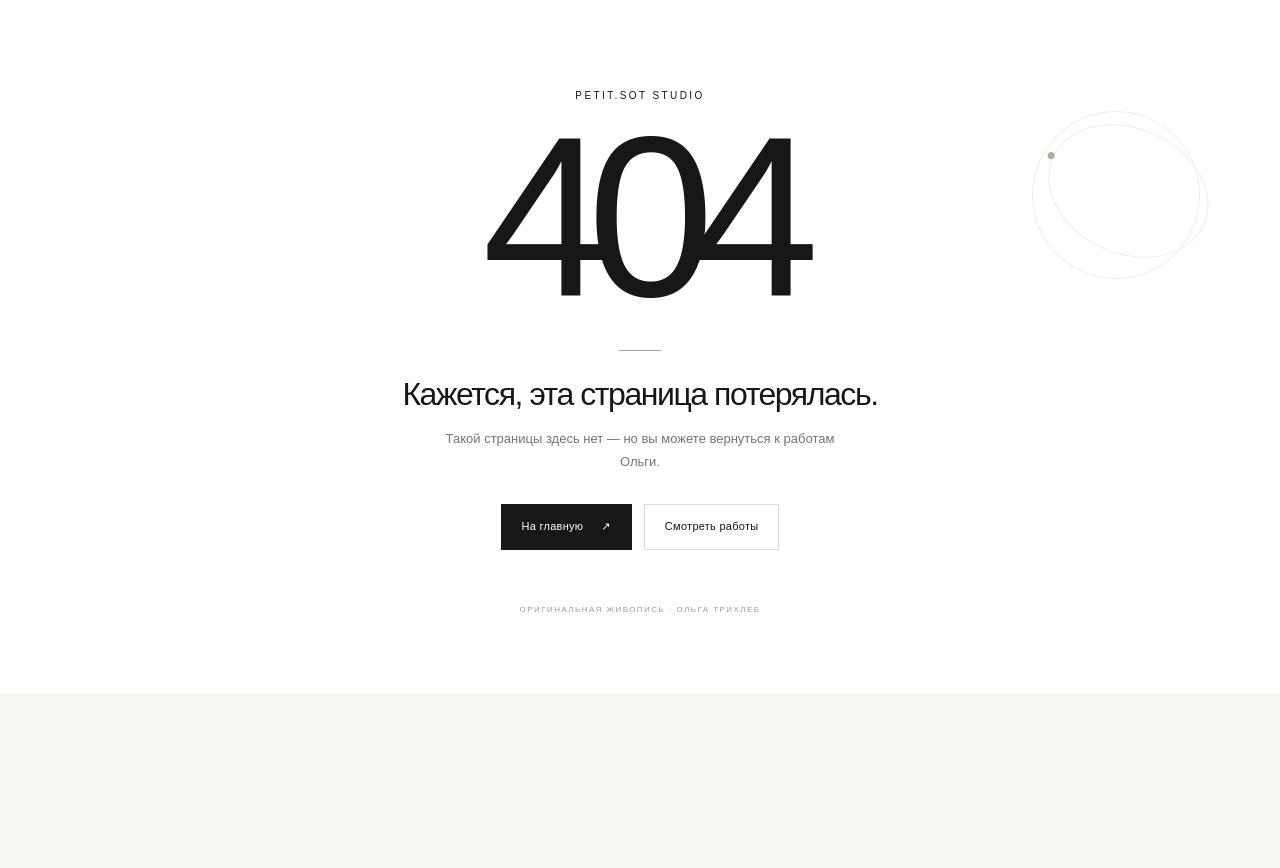
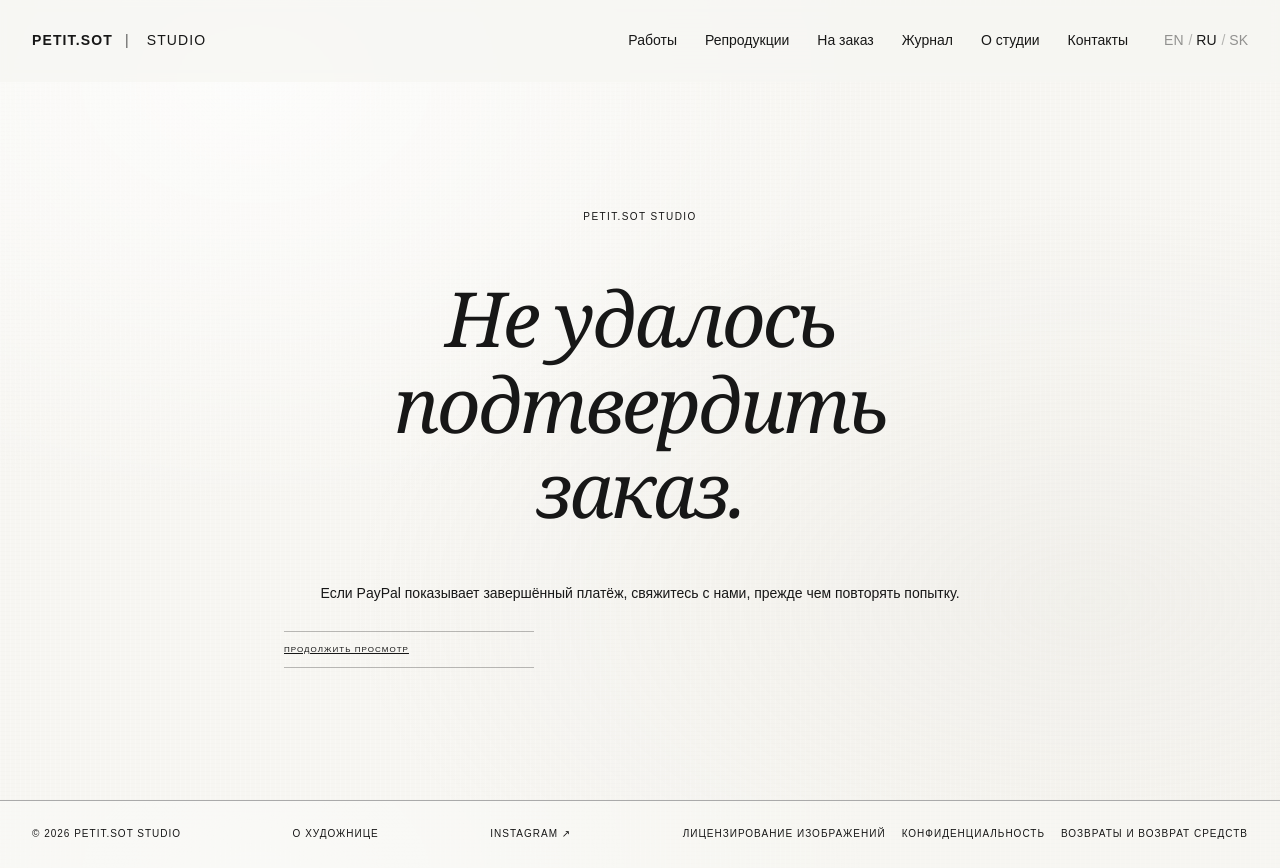
Before and after one commit to brodsk/PETIT-SOT-STUDIO, a Next.js app: page /ru/checkout/print-success in a window 1280 px wide. Before the commit this address had no page. Before the commit the page ends 800 px from the top, so only its background shows below. Built offline with nearby package versions, Linux system fonts and the light colour scheme.

Commit message:
Add localized fine art print payment success page

```diff
--- /dev/null
+++ b/app/[locale]/checkout/print-success/page.tsx
@@ -0,0 +1,41 @@
+"use client";
+
+import { useEffect, useState } from "react";
+import Link from "next/link";
+import { useParams } from "next/navigation";
+
+type State = "checking" | "paid" | "pending" | "error";
+
+export default function PrintCheckoutSuccessPage() {
+  const params = useParams();
+  const locale = String(params.locale || "en");
+  const ru = locale === "ru";
+  const sk = locale === "sk";
+  const [state, setState] = useState<State>("checking");
+  const [message, setMessage] = useState("");
+  useEffect(() => {
+    const orderId = new URLSearchParams(window.location.search).get("token");
+    if (!orderId) { setState("error"); return; }
+    let active = true;
+    fetch("/api/paypal/capture-print-order", {
+      method: "POST",
+      headers: { "Content-Type": "application/json" },
+      body: JSON.stringify({ orderId }),
+    }).then(async response => {
+      const data = await response.json();
+      if (data.status === "COMPLETED") { if (active) setState("paid"); return; }
+      if (data.status === "PENDING") { if (active) { setMessage(data.message || (ru ? "Платёж получен, заказ проходит проверку." : sk ? "Platba bola prijatá a objednávka sa kontroluje." : "Your payment was received and the order is being reviewed.")); setState("pending"); } return; }
+      throw new Error(data.error || (ru ? "Не удалось подтвердить оплату." : sk ? "Platbu sa nepodarilo potvrdiť." : "Payment could not be confirmed"));
+    }).catch(error => { if (active) { setMessage(error instanceof Error ? error.message : (ru ? "Не удалось подтвердить оплату." : sk ? "Platbu sa nepodarilo potvrdiť." : "Payment could not be confirmed.")); setState("error"); } });
+    return () => { active = false; };
+  }, [ru, sk]);
+  const gallery = locale === "en" ? "/works" : "/" + locale + "/works";
+  return <main className="archive" style={{ maxWidth: 760, margin: "0 auto", padding: "8rem 1.5rem", textAlign: "center" }}>
+    <p className="eyebrow">PETIT.SOT STUDIO</p>
+    {state === "checking" ? <><h1>{ru ? "Подтверждаем заказ принта…" : sk ? "Potvrdzujeme objednávku reprodukcie…" : "Confirming your print order…"}</h1><p>{ru ? "Пожалуйста, не закрывайте эту страницу." : sk ? "Nezatvárajte, prosím, túto stránku." : "Please keep this page open for a moment."}</p></> :
+      state === "paid" ? <><h1>{ru ? "Спасибо за покупку." : sk ? "Ďakujeme za nákup." : "Thank you for your purchase."}</h1><p>{ru ? "Платёж подтверждён, заказ художественного принта отправлен в производство." : sk ? "Platba je potvrdená a objednávka umeleckej reprodukcie bola odoslaná do výroby." : "Your payment is confirmed and your Fine Art Print order has been submitted to production."}</p></> :
+      state === "pending" ? <><h1>{ru ? "Платёж получен." : sk ? "Platba bola prijatá." : "Payment received."}</h1><p>{message}</p><p>{ru ? "Мы проверим заказ и свяжемся с вами, если понадобится дополнительная информация." : sk ? "Objednávku skontrolujeme a v prípade potreby vás kontaktujeme." : "We will review the order and contact you if anything else is needed."}</p></> :
+      <><h1>{ru ? "Не удалось подтвердить заказ." : sk ? "Objednávku sa nepodarilo potvrdiť." : "We couldn’t confirm the order."}</h1><p>{message || (ru ? "Если PayPal показывает завершённый платёж, свяжитесь с нами, прежде чем повторять попытку." : sk ? "Ak PayPal zobrazuje dokončenú platbu, pred opakovaním platby nás kontaktujte." : "If PayPal shows a completed payment, please contact us before trying again.")}</p></>}
+    <Link className="interior-button" href={gallery}>{ru ? "Продолжить просмотр" : sk ? "Pokračovať v prehliadaní" : "Continue browsing"}</Link>
+  </main>;
+}
```
